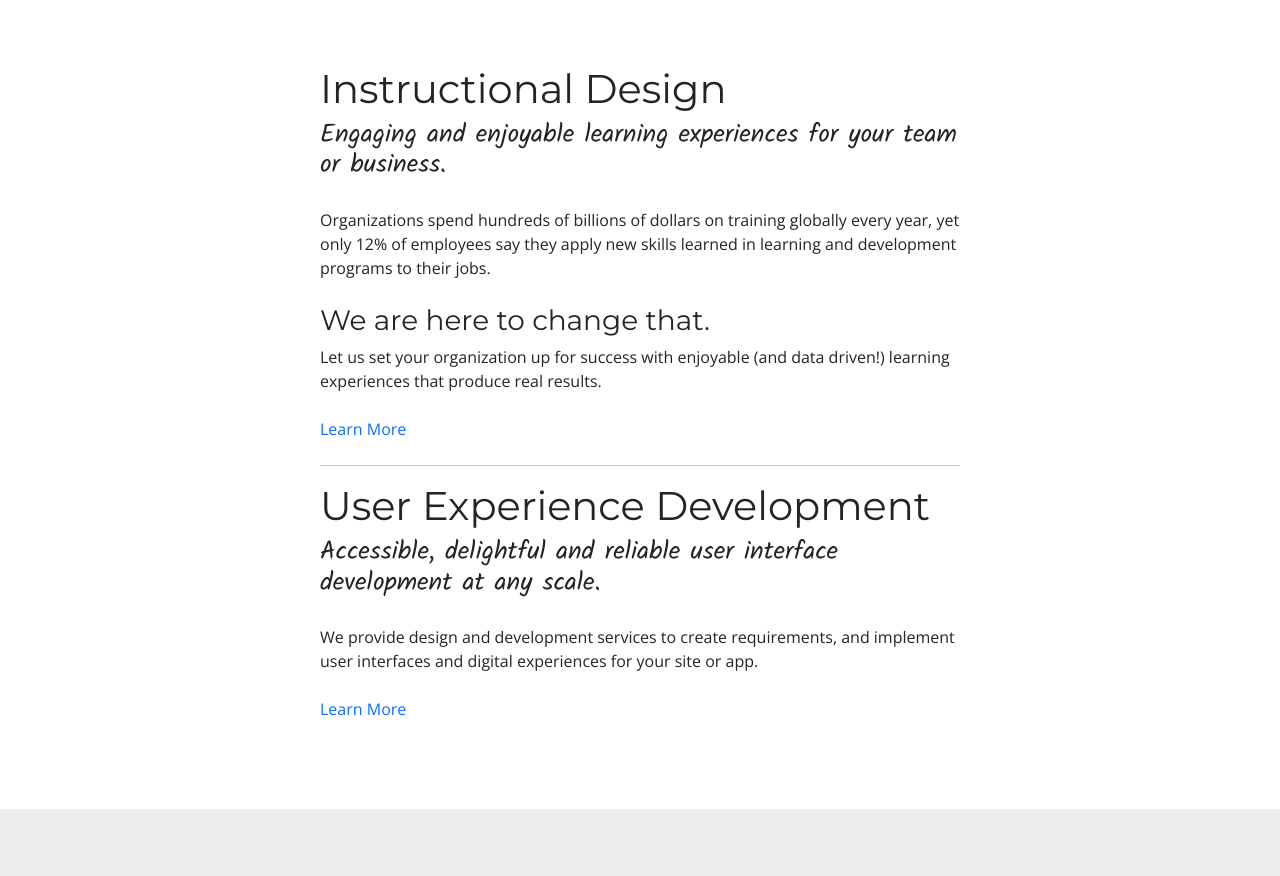
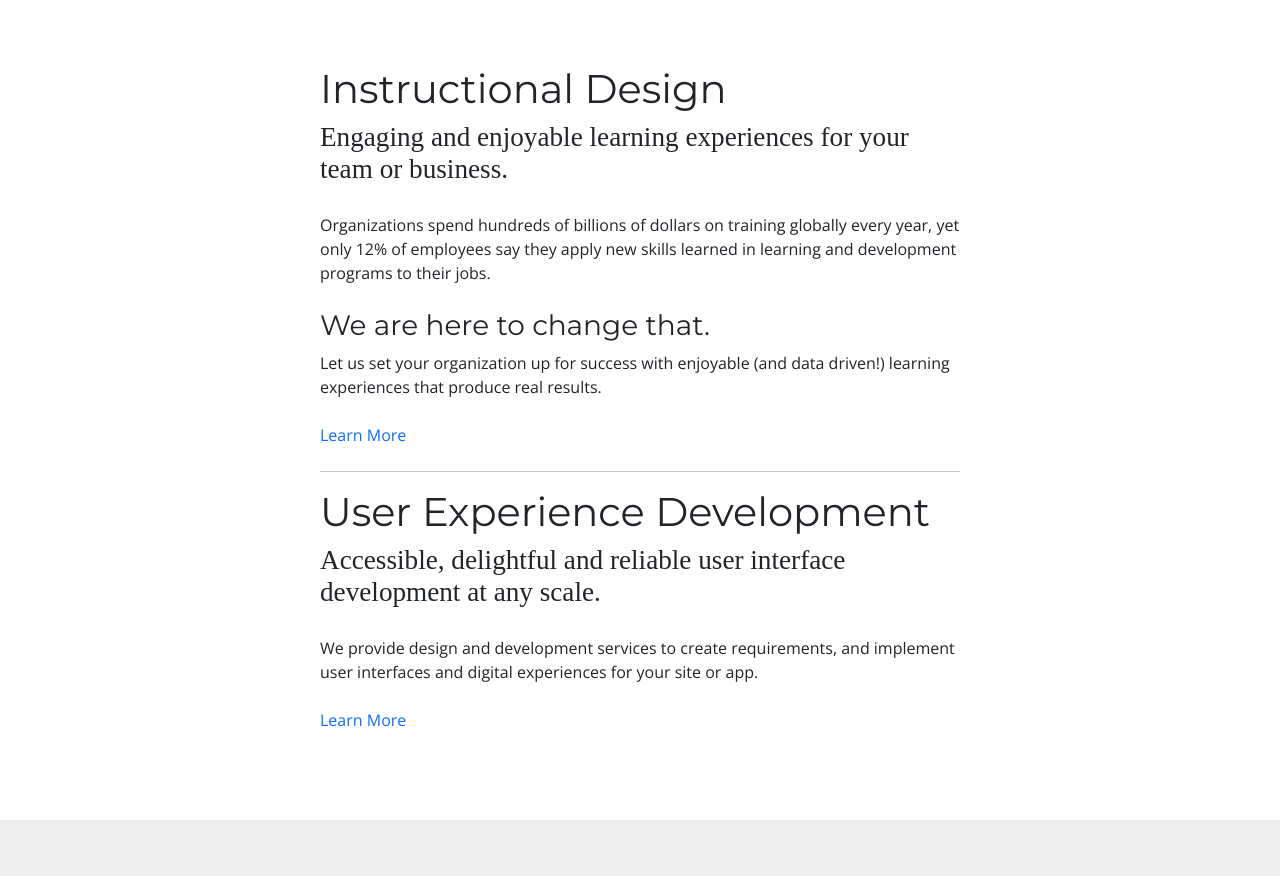
Before and after one commit to christianbonham/kcstardust.com, a Next.js app: page / in a window 1280 px wide. Shown: the part 2160-3036 px from the top of the page. Built offline with nearby package versions, Linux system fonts and the light colour scheme.

Commit message:
layout refactor

```diff
--- a/pages/id/index.tsx
+++ b/pages/id/index.tsx
@@ -1,6 +1,6 @@
 import { ReactElement, PropsWithChildren } from 'react';
 
-import LayoutBasic from '@/LayoutOneBasic';
+import LayoutBasic from '@/LayoutBasic';
 import Marquee from '@/Marquee';
 import { GridRow } from '@/GridRow';
 
--- a/styles/kcs.css
+++ b/styles/kcs.css
@@ -4,8 +4,8 @@
 }
 
 .kcs h2.flair {
-    font-family: 'Kalam', cursive;
-    font-size: 1.6rem;
+    font-family: 'Coquette', cursive;
+    font-size: 1.7rem;
     line-height: 1.2em;
     margin-bottom: 1em;
 }
```
